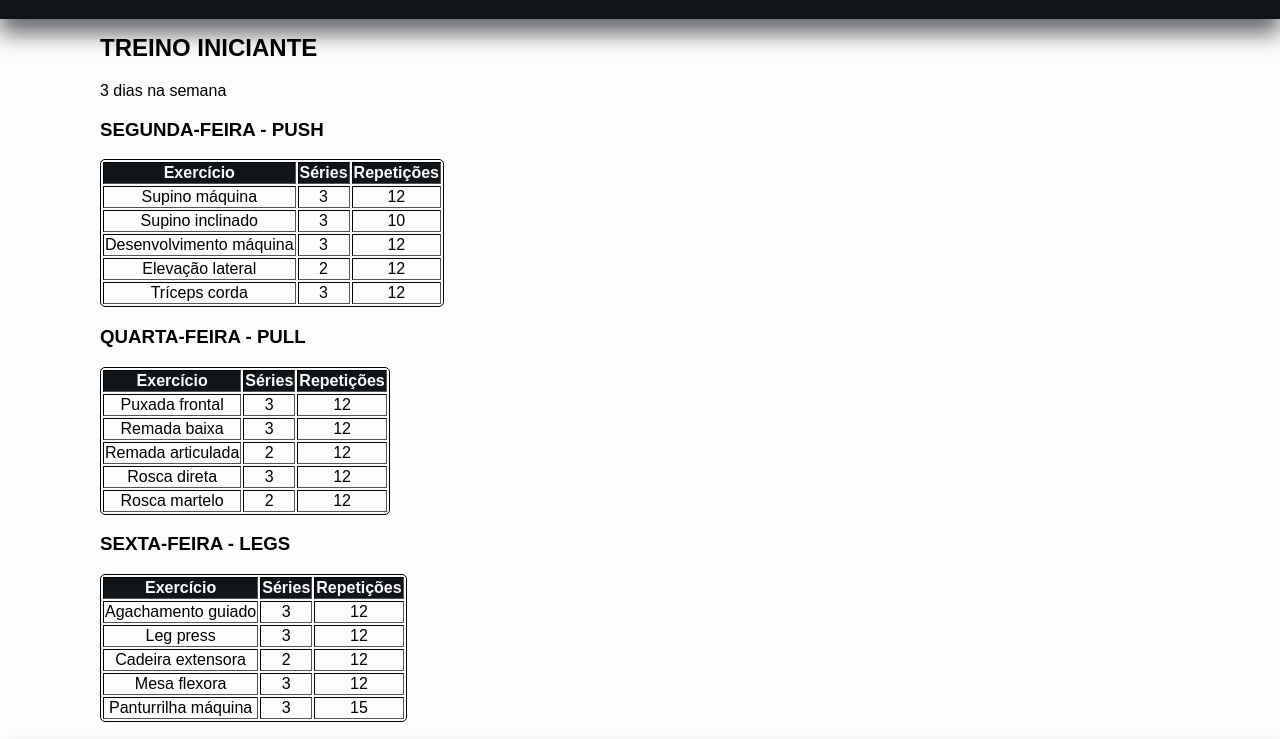
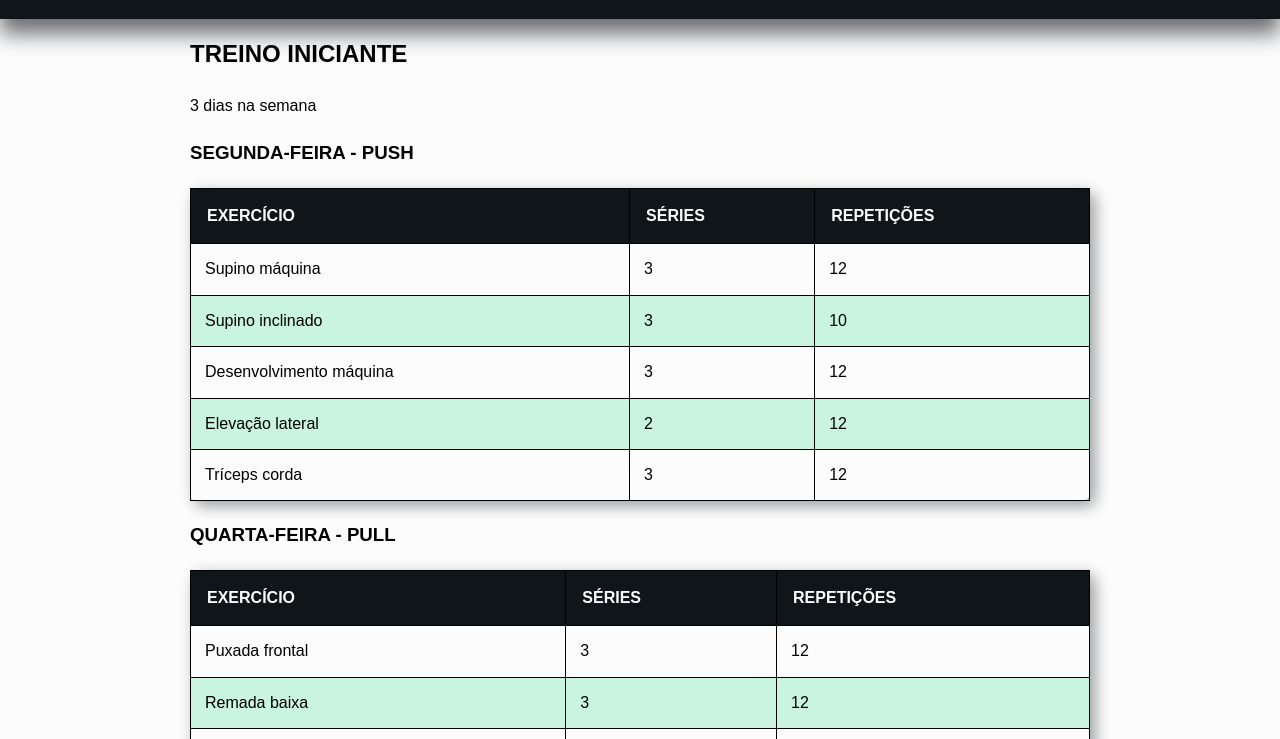
Before and after one commit to bruninn081/FitLife, a plain HTML site: page pagina01.html in a window 1280 px wide. Shown: the part 61-800 px from the top of the page. Drawn offline with Linux system fonts and the light colour scheme.

Commit message:
Css - 001 (treinos)
ajustando levemente

```diff
--- a/style.css
+++ b/style.css
@@ -17,7 +17,7 @@ header {
 }
 
 header > h1 {
-    color: #59E38C;
+    color: #59e38c;
 }
 
 header > nav > a {
@@ -191,13 +191,31 @@ body.pagina01 { /*PAGINA 01 - TREINOS*/
 
 .tabelas {
     border: 1px solid black;
-    border-radius: 5px;
+    border-radius: 8px;
     text-align: center;
+    width: 100%;
+    overflow-x: hidden;
+    box-shadow: 5px 5px 15px #10151a6b;
+    border-collapse: collapse;
 }
 
 .tabelas > thead > tr > th {
     color: #FCFCFC;
     background-color: #10151A;
+    padding: 14px 16px;
+    text-align: left;
+    font-weight: bold;
+    text-transform: uppercase;
+    font-weight: 700;
+}
+
+.tabelas td {
+    padding: 12px 14px;
+    text-align: left;
+}
+
+.tabelas tr:nth-child(even) td {
+    background-color: #59e39c4f;
 }
 
 .iniciante > div {
@@ -267,7 +285,17 @@ body.pagina03 { /*PAGINA 03 - DÉFICIT CALÓRICO*/
 
 .listas > li {
     padding: 5px;
+    padding-left: 20px;
+    list-style-type: disc;
+    text-align: justify;
+    font-weight: bold;
+    width: 100%;
 }
+
+li:hover {
+        color: #59E38C;
+
+    }
 
 .imagensPag03 {
     width: 100%;
@@ -318,6 +346,20 @@ body.pagina04 { /*PAGINA 04 - MUSCULAÇÃO*/
 .divMain {
     padding-left: 100px;
     padding-right: 100px;
+    max-width: 900px;
+    margin: 0 auto;
+    padding-bottom: 50px;
+    margin-bottom: 50px;
+    line-height: 1.65;
+
+}
+
+.divMain > h2 {
+    text-align: center;
+    border-left: 8px solid #59E38C;
+    padding-top: 20px;
+    padding-left: 20px;
+    margin-top: 28px;
 }
 
 .referencias{
```
